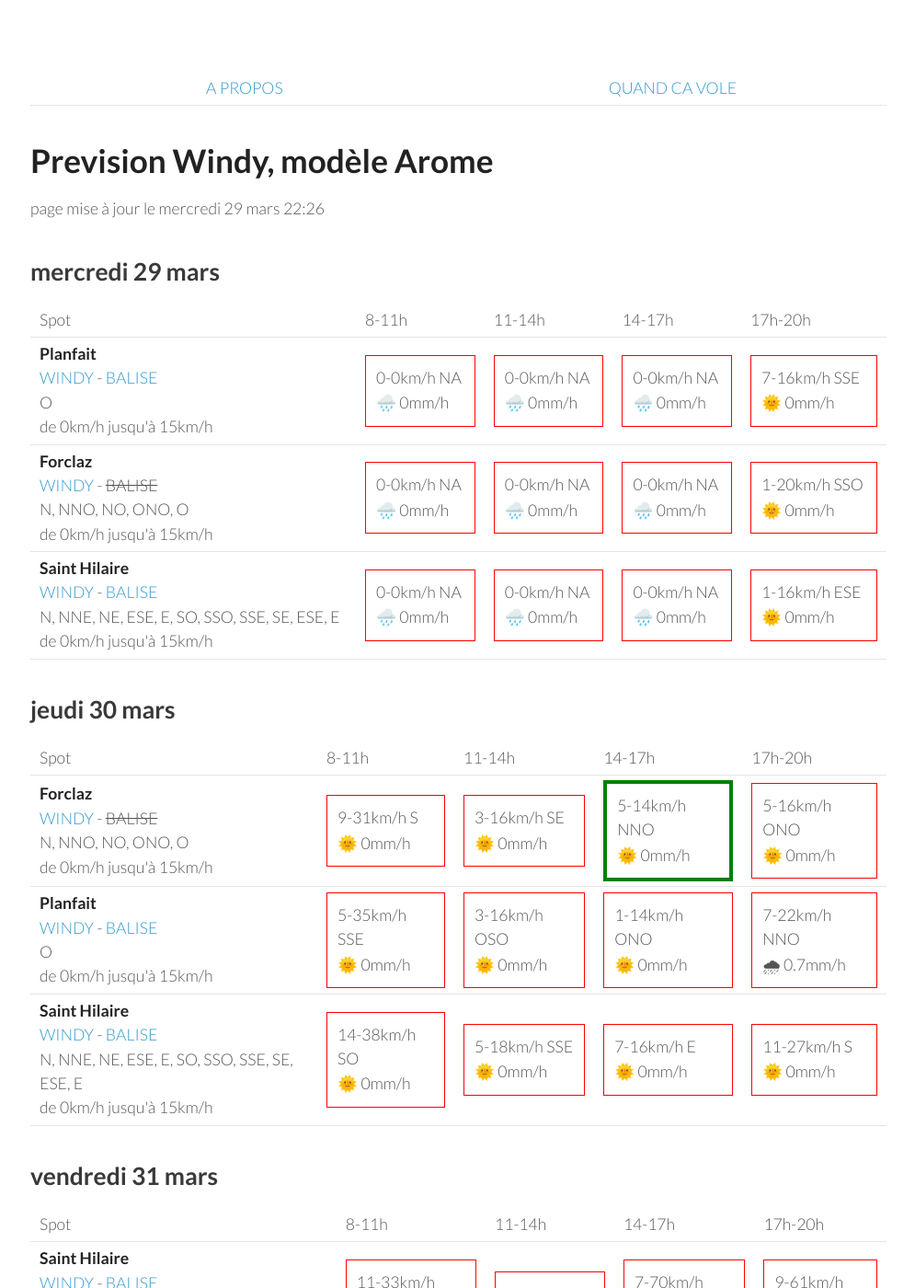
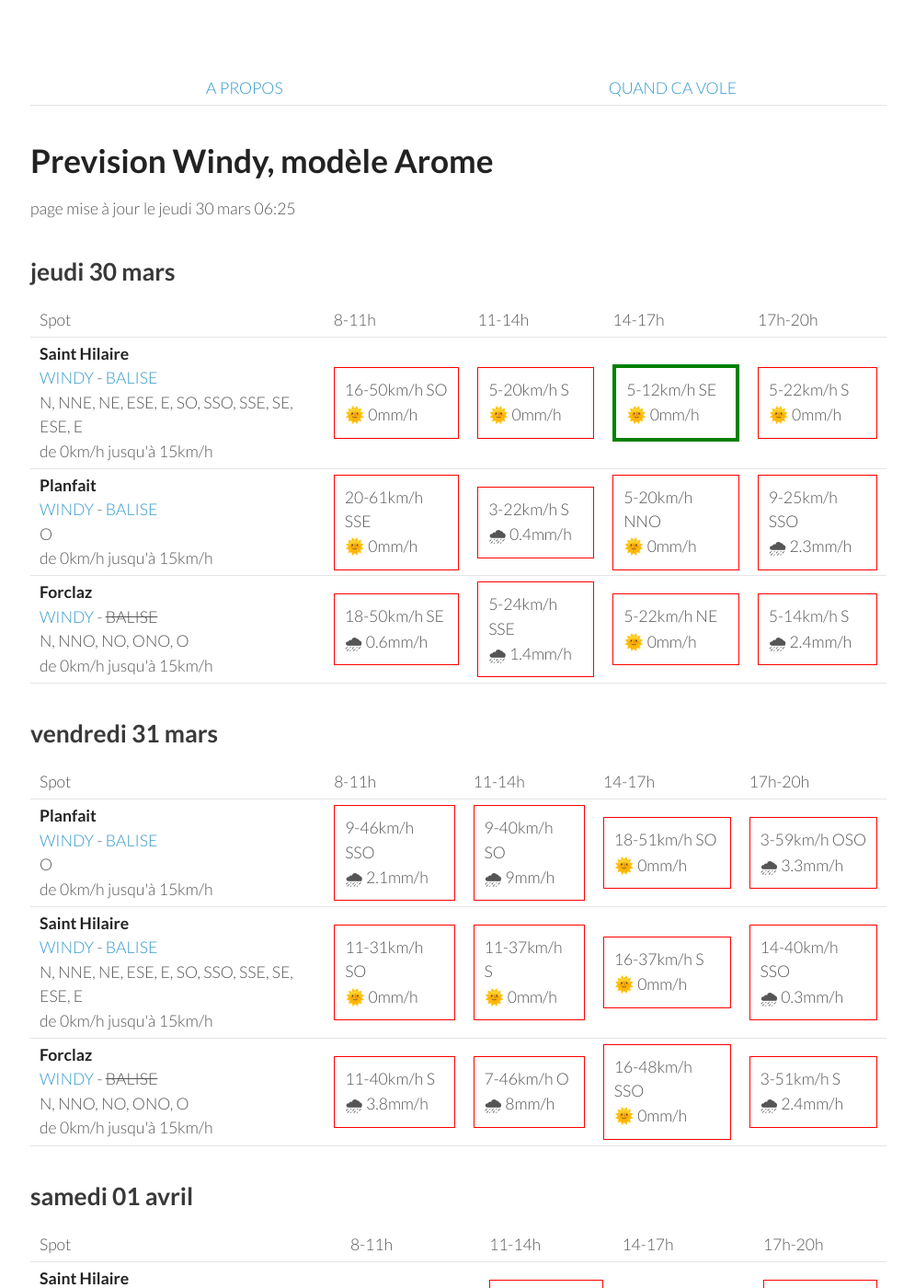
Before and after one commit to parapente-dans-le-nord/parapente-dans-le-nord.github.io, a Jekyll site: the page built from alpes_nord.markdown, in a window 1280 px wide and 1400 px high. Shown: the whole window at 92% size, without its empty margins (25-1020 px from the left). Built offline with Jekyll 4.4.1, drawn with Linux system fonts in a browser that asks for light colours; some of the changed text lies outside the part shown.

Commit message:
update index.markdown

```diff
--- a/alpes_nord.markdown
+++ b/alpes_nord.markdown
@@ -7,51 +7,8 @@ title:  "Tous les spots"
 {: .links}
 
 # Prevision Windy, modèle Arome
-page mise à jour le mercredi 29 mars 22:26
+page mise à jour le jeudi 30 mars 06:25
 
-## mercredi 29 mars
-
-{::nomarkdown}
-<table>
-  <tbody>
-    <tr>
-      <td>Spot</td>
-      <td>8-11h</td>
-      <td>11-14h</td>
-      <td>14-17h</td>
-      <td>17h-20h</td>
-    </tr>
-<tr>
-        <td><strong>Planfait</strong><br><a href="https://windy.com/45.853/6.223?45.415,6.223,8">WINDY</a> - <span class=""><a href="https://www.openwindmap.org/PP496">BALISE</a> </span><br> <span class="vent-favorable">O</span><br><span class="force-vent">de 0km/h jusqu'à 15km/h</span> </td>
-
-            <td><div class="not-flyable"><p>0-0km/h NA</p><p>🌧️ 0mm/h</p></div></td>
-            <td><div class="not-flyable"><p>0-0km/h NA</p><p>🌧️ 0mm/h</p></div></td>
-            <td><div class="not-flyable"><p>0-0km/h NA</p><p>🌧️ 0mm/h</p></div></td>
-            <td><div class="not-flyable"><p>7-16km/h SSE</p><p>🌞 0mm/h</p></div></td>
-
-    </tr>
-<tr>
-        <td><strong>Forclaz</strong><br><a href="https://windy.com/45.814/6.247?45.375,6.246,8,m:eVwaglz">WINDY</a> - <span class="no-balise"> BALISE </span><br> <span class="vent-favorable">N, NNO, NO, ONO, O</span><br><span class="force-vent">de 0km/h jusqu'à 15km/h</span> </td>
-
-            <td><div class="not-flyable"><p>0-0km/h NA</p><p>🌧️ 0mm/h</p></div></td>
-            <td><div class="not-flyable"><p>0-0km/h NA</p><p>🌧️ 0mm/h</p></div></td>
-            <td><div class="not-flyable"><p>0-0km/h NA</p><p>🌧️ 0mm/h</p></div></td>
-            <td><div class="not-flyable"><p>1-20km/h SSO</p><p>🌞 0mm/h</p></div></td>
-
-    </tr>
-<tr>
-        <td><strong>Saint Hilaire</strong><br><a href="https://windy.com/45.307/5.888?45.087,5.889,9,m:eUFagkX">WINDY</a> - <span class=""><a href="http://www.balisemeteo.com/balise.php?idBalise=61">BALISE</a> </span><br> <span class="vent-favorable">N, NNE, NE, ESE, E, SO, SSO, SSE, SE, ESE, E</span><br><span class="force-vent">de 0km/h jusqu'à 15km/h</span> </td>
-
-            <td><div class="not-flyable"><p>0-0km/h NA</p><p>🌧️ 0mm/h</p></div></td>
-            <td><div class="not-flyable"><p>0-0km/h NA</p><p>🌧️ 0mm/h</p></div></td>
-            <td><div class="not-flyable"><p>0-0km/h NA</p><p>🌧️ 0mm/h</p></div></td>
-            <td><div class="not-flyable"><p>1-16km/h ESE</p><p>🌞 0mm/h</p></div></td>
-
-    </tr>
-
-</tbody>
-</table>
-{:/}
 ## jeudi 30 mars
 
 {::nomarkdown}
@@ -65,32 +22,32 @@ page mise à jour le mercredi 29 mars 22:26
       <td>17h-20h</td>
     </tr>
 <tr>
-        <td><strong>Forclaz</strong><br><a href="https://windy.com/45.814/6.247?45.375,6.246,8,m:eVwaglz">WINDY</a> - <span class="no-balise"> BALISE </span><br> <span class="vent-favorable">N, NNO, NO, ONO, O</span><br><span class="force-vent">de 0km/h jusqu'à 15km/h</span> </td>
+        <td><strong>Saint Hilaire</strong><br><a href="https://windy.com/45.307/5.888?45.087,5.889,9,m:eUFagkX">WINDY</a> - <span class=""><a href="http://www.balisemeteo.com/balise.php?idBalise=61">BALISE</a> </span><br> <span class="vent-favorable">N, NNE, NE, ESE, E, SO, SSO, SSE, SE, ESE, E</span><br><span class="force-vent">de 0km/h jusqu'à 15km/h</span> </td>
 
-            <td><div class="not-flyable"><p>9-31km/h S</p><p>🌞 0mm/h</p></div></td>
-            <td><div class="not-flyable"><p>3-16km/h SE</p><p>🌞 0mm/h</p></div></td>
-            <td><div class="flyable"><p>5-14km/h NNO</p><p>🌞 0mm/h</p></div></td>
-            <td><div class="not-flyable"><p>5-16km/h ONO</p><p>🌞 0mm/h</p></div></td>
+            <td><div class="not-flyable"><p>16-50km/h SO</p><p>🌞 0mm/h</p></div></td>
+            <td><div class="not-flyable"><p>5-20km/h S</p><p>🌞 0mm/h</p></div></td>
+            <td><div class="flyable"><p>5-12km/h SE</p><p>🌞 0mm/h</p></div></td>
+            <td><div class="not-flyable"><p>5-22km/h S</p><p>🌞 0mm/h</p></div></td>
 
 
     </tr>
 <tr>
         <td><strong>Planfait</strong><br><a href="https://windy.com/45.853/6.223?45.415,6.223,8">WINDY</a> - <span class=""><a href="https://www.openwindmap.org/PP496">BALISE</a> </span><br> <span class="vent-favorable">O</span><br><span class="force-vent">de 0km/h jusqu'à 15km/h</span> </td>
 
-            <td><div class="not-flyable"><p>5-35km/h SSE</p><p>🌞 0mm/h</p></div></td>
-            <td><div class="not-flyable"><p>3-16km/h OSO</p><p>🌞 0mm/h</p></div></td>
-            <td><div class="not-flyable"><p>1-14km/h ONO</p><p>🌞 0mm/h</p></div></td>
-            <td><div class="not-flyable"><p>7-22km/h NNO</p><p>🌧 0.7mm/h</p></div></td>
+            <td><div class="not-flyable"><p>20-61km/h SSE</p><p>🌞 0mm/h</p></div></td>
+            <td><div class="not-flyable"><p>3-22km/h S</p><p>🌧 0.4mm/h</p></div></td>
+            <td><div class="not-flyable"><p>5-20km/h NNO</p><p>🌞 0mm/h</p></div></td>
+            <td><div class="not-flyable"><p>9-25km/h SSO</p><p>🌧 2.3mm/h</p></div></td>
 
 
     </tr>
 <tr>
-        <td><strong>Saint Hilaire</strong><br><a href="https://windy.com/45.307/5.888?45.087,5.889,9,m:eUFagkX">WINDY</a> - <span class=""><a href="http://www.balisemeteo.com/balise.php?idBalise=61">BALISE</a> </span><br> <span class="vent-favorable">N, NNE, NE, ESE, E, SO, SSO, SSE, SE, ESE, E</span><br><span class="force-vent">de 0km/h jusqu'à 15km/h</span> </td>
+        <td><strong>Forclaz</strong><br><a href="https://windy.com/45.814/6.247?45.375,6.246,8,m:eVwaglz">WINDY</a> - <span class="no-balise"> BALISE </span><br> <span class="vent-favorable">N, NNO, NO, ONO, O</span><br><span class="force-vent">de 0km/h jusqu'à 15km/h</span> </td>
 
-            <td><div class="not-flyable"><p>14-38km/h SO</p><p>🌞 0mm/h</p></div></td>
-            <td><div class="not-flyable"><p>5-18km/h SSE</p><p>🌞 0mm/h</p></div></td>
-            <td><div class="not-flyable"><p>7-16km/h E</p><p>🌞 0mm/h</p></div></td>
-            <td><div class="not-flyable"><p>11-27km/h S</p><p>🌞 0mm/h</p></div></td>
+            <td><div class="not-flyable"><p>18-50km/h SE</p><p>🌧 0.6mm/h</p></div></td>
+            <td><div class="not-flyable"><p>5-24km/h SSE</p><p>🌧 1.4mm/h</p></div></td>
+            <td><div class="not-flyable"><p>5-22km/h NE</p><p>🌞 0mm/h</p></div></td>
+            <td><div class="not-flyable"><p>5-14km/h S</p><p>🌧 2.4mm/h</p></div></td>
 
 
     </tr>
@@ -111,32 +68,32 @@ page mise à jour le mercredi 29 mars 22:26
       <td>17h-20h</td>
     </tr>
 <tr>
-        <td><strong>Saint Hilaire</strong><br><a href="https://windy.com/45.307/5.888?45.087,5.889,9,m:eUFagkX">WINDY</a> - <span class=""><a href="http://www.balisemeteo.com/balise.php?idBalise=61">BALISE</a> </span><br> <span class="vent-favorable">N, NNE, NE, ESE, E, SO, SSO, SSE, SE, ESE, E</span><br><span class="force-vent">de 0km/h jusqu'à 15km/h</span> </td>
+        <td><strong>Planfait</strong><br><a href="https://windy.com/45.853/6.223?45.415,6.223,8">WINDY</a> - <span class=""><a href="https://www.openwindmap.org/PP496">BALISE</a> </span><br> <span class="vent-favorable">O</span><br><span class="force-vent">de 0km/h jusqu'à 15km/h</span> </td>
 
-            <td><div class="not-flyable"><p>11-33km/h SSO</p><p>🌞 0mm/h</p></div></td>
-            <td><div class="not-flyable"><p>9-64km/h S</p><p>🌧 6mm/h</p></div></td>
-            <td><div class="not-flyable"><p>7-70km/h SSO</p><p>🌧 1.7mm/h</p></div></td>
-            <td><div class="not-flyable"><p>9-61km/h SO</p><p>🌧 2.4mm/h</p></div></td>
+            <td><div class="not-flyable"><p>9-46km/h SSO</p><p>🌧 2.1mm/h</p></div></td>
+            <td><div class="not-flyable"><p>9-40km/h SO</p><p>🌧 9mm/h</p></div></td>
+            <td><div class="not-flyable"><p>18-51km/h SO</p><p>🌞 0mm/h</p></div></td>
+            <td><div class="not-flyable"><p>3-59km/h OSO</p><p>🌧 3.3mm/h</p></div></td>
 
 
     </tr>
 <tr>
-        <td><strong>Planfait</strong><br><a href="https://windy.com/45.853/6.223?45.415,6.223,8">WINDY</a> - <span class=""><a href="https://www.openwindmap.org/PP496">BALISE</a> </span><br> <span class="vent-favorable">O</span><br><span class="force-vent">de 0km/h jusqu'à 15km/h</span> </td>
+        <td><strong>Saint Hilaire</strong><br><a href="https://windy.com/45.307/5.888?45.087,5.889,9,m:eUFagkX">WINDY</a> - <span class=""><a href="http://www.balisemeteo.com/balise.php?idBalise=61">BALISE</a> </span><br> <span class="vent-favorable">N, NNE, NE, ESE, E, SO, SSO, SSE, SE, ESE, E</span><br><span class="force-vent">de 0km/h jusqu'à 15km/h</span> </td>
 
-            <td><div class="not-flyable"><p>12-44km/h S</p><p>🌧 2.6mm/h</p></div></td>
-            <td><div class="not-flyable"><p>7-46km/h SE</p><p>🌧 6mm/h</p></div></td>
-            <td><div class="not-flyable"><p>9-59km/h SO</p><p>🌧 4.4mm/h</p></div></td>
-            <td><div class="not-flyable"><p>7-59km/h S</p><p>🌧 4.9mm/h</p></div></td>
+            <td><div class="not-flyable"><p>11-31km/h SO</p><p>🌞 0mm/h</p></div></td>
+            <td><div class="not-flyable"><p>11-37km/h S</p><p>🌞 0mm/h</p></div></td>
+            <td><div class="not-flyable"><p>16-37km/h S</p><p>🌞 0mm/h</p></div></td>
+            <td><div class="not-flyable"><p>14-40km/h SSO</p><p>🌧 0.3mm/h</p></div></td>
 
 
     </tr>
 <tr>
         <td><strong>Forclaz</strong><br><a href="https://windy.com/45.814/6.247?45.375,6.246,8,m:eVwaglz">WINDY</a> - <span class="no-balise"> BALISE </span><br> <span class="vent-favorable">N, NNO, NO, ONO, O</span><br><span class="force-vent">de 0km/h jusqu'à 15km/h</span> </td>
 
-            <td><div class="not-flyable"><p>12-37km/h SSE</p><p>🌧 4.2mm/h</p></div></td>
-            <td><div class="not-flyable"><p>5-46km/h SE</p><p>🌧 6mm/h</p></div></td>
-            <td><div class="not-flyable"><p>7-59km/h SO</p><p>🌧 4.5mm/h</p></div></td>
-            <td><div class="not-flyable"><p>5-61km/h S</p><p>🌧 4.4mm/h</p></div></td>
+            <td><div class="not-flyable"><p>11-40km/h S</p><p>🌧 3.8mm/h</p></div></td>
+            <td><div class="not-flyable"><p>7-46km/h O</p><p>🌧 8mm/h</p></div></td>
+            <td><div class="not-flyable"><p>16-48km/h SSO</p><p>🌞 0mm/h</p></div></td>
+            <td><div class="not-flyable"><p>3-51km/h S</p><p>🌧 2.4mm/h</p></div></td>
 
 
     </tr>
@@ -157,32 +114,32 @@ page mise à jour le mercredi 29 mars 22:26
       <td>17h-20h</td>
     </tr>
 <tr>
+        <td><strong>Saint Hilaire</strong><br><a href="https://windy.com/45.307/5.888?45.087,5.889,9,m:eUFagkX">WINDY</a> - <span class=""><a href="http://www.balisemeteo.com/balise.php?idBalise=61">BALISE</a> </span><br> <span class="vent-favorable">N, NNE, NE, ESE, E, SO, SSO, SSE, SE, ESE, E</span><br><span class="force-vent">de 0km/h jusqu'à 15km/h</span> </td>
+
+            <td><div class="not-flyable"><p>5-38km/h S</p><p>🌧 0.9mm/h</p></div></td>
+            <td><div class="not-flyable"><p>7-55km/h SO</p><p>🌧 4mm/h</p></div></td>
+            <td><div class="not-flyable"><p>5-51km/h SO</p><p>🌧 8mm/h</p></div></td>
+            <td><div class="not-flyable"><p>3-38km/h SO</p><p>🌧 4mm/h</p></div></td>
+
+
+    </tr>
+<tr>
         <td><strong>Planfait</strong><br><a href="https://windy.com/45.853/6.223?45.415,6.223,8">WINDY</a> - <span class=""><a href="https://www.openwindmap.org/PP496">BALISE</a> </span><br> <span class="vent-favorable">O</span><br><span class="force-vent">de 0km/h jusqu'à 15km/h</span> </td>
 
-            <td><div class="not-flyable"><p>7-31km/h SE</p><p>🌧 3mm/h</p></div></td>
-            <td><div class="not-flyable"><p>3-29km/h SE</p><p>🌧 3mm/h</p></div></td>
-            <td><div class="not-flyable"><p>5-25km/h SSE</p><p>🌧 4mm/h</p></div></td>
-            <td><div class="not-flyable"><p>3-31km/h S</p><p>🌧 2.7mm/h</p></div></td>
+            <td><div class="not-flyable"><p>5-33km/h SE</p><p>🌧 6mm/h</p></div></td>
+            <td><div class="not-flyable"><p>3-27km/h SE</p><p>🌧 3.5mm/h</p></div></td>
+            <td><div class="not-flyable"><p>5-35km/h SSO</p><p>🌧 4mm/h</p></div></td>
+            <td><div class="not-flyable"><p>5-38km/h SO</p><p>🌧 4mm/h</p></div></td>
 
 
     </tr>
 <tr>
         <td><strong>Forclaz</strong><br><a href="https://windy.com/45.814/6.247?45.375,6.246,8,m:eVwaglz">WINDY</a> - <span class="no-balise"> BALISE </span><br> <span class="vent-favorable">N, NNO, NO, ONO, O</span><br><span class="force-vent">de 0km/h jusqu'à 15km/h</span> </td>
 
-            <td><div class="not-flyable"><p>5-31km/h SE</p><p>🌧 4mm/h</p></div></td>
-            <td><div class="not-flyable"><p>3-29km/h SE</p><p>🌧 3.6mm/h</p></div></td>
-            <td><div class="not-flyable"><p>5-24km/h SSE</p><p>🌧 4mm/h</p></div></td>
-            <td><div class="not-flyable"><p>3-31km/h SSE</p><p>🌧 2.6mm/h</p></div></td>
-
-
-    </tr>
-<tr>
-        <td><strong>Saint Hilaire</strong><br><a href="https://windy.com/45.307/5.888?45.087,5.889,9,m:eUFagkX">WINDY</a> - <span class=""><a href="http://www.balisemeteo.com/balise.php?idBalise=61">BALISE</a> </span><br> <span class="vent-favorable">N, NNE, NE, ESE, E, SO, SSO, SSE, SE, ESE, E</span><br><span class="force-vent">de 0km/h jusqu'à 15km/h</span> </td>
-
-            <td><div class="not-flyable"><p>3-38km/h S</p><p>🌧 1mm/h</p></div></td>
-            <td><div class="not-flyable"><p>7-48km/h SSO</p><p>🌧 1.1mm/h</p></div></td>
-            <td><div class="not-flyable"><p>5-48km/h SSO</p><p>🌧 1.1mm/h</p></div></td>
-            <td><div class="not-flyable"><p>3-35km/h SSO</p><p>🌧 2.3mm/h</p></div></td>
+            <td><div class="not-flyable"><p>3-35km/h ESE</p><p>🌧 9mm/h</p></div></td>
+            <td><div class="not-flyable"><p>3-27km/h SE</p><p>🌧 4.6mm/h</p></div></td>
+            <td><div class="not-flyable"><p>5-35km/h SO</p><p>🌧 2.4mm/h</p></div></td>
+            <td><div class="not-flyable"><p>5-38km/h SO</p><p>🌧 1.7mm/h</p></div></td>
 
 
     </tr>
@@ -205,30 +162,30 @@ page mise à jour le mercredi 29 mars 22:26
 <tr>
         <td><strong>Saint Hilaire</strong><br><a href="https://windy.com/45.307/5.888?45.087,5.889,9,m:eUFagkX">WINDY</a> - <span class=""><a href="http://www.balisemeteo.com/balise.php?idBalise=61">BALISE</a> </span><br> <span class="vent-favorable">N, NNE, NE, ESE, E, SO, SSO, SSE, SE, ESE, E</span><br><span class="force-vent">de 0km/h jusqu'à 15km/h</span> </td>
 
-            <td><div class="not-flyable"><p>3-38km/h NE</p><p>🌧 1.9mm/h</p></div></td>
-            <td><div class="not-flyable"><p>3-35km/h N</p><p>🌧 1.3mm/h</p></div></td>
-            <td><div class="not-flyable"><p>3-37km/h NNE</p><p>🌧 0.7mm/h</p></div></td>
-            <td><div class="not-flyable"><p>5-44km/h NNE</p><p>🌧 0.7mm/h</p></div></td>
+            <td><div class="not-flyable"><p>1-31km/h E</p><p>🌧 3mm/h</p></div></td>
+            <td><div class="not-flyable"><p>1-27km/h ENE</p><p>🌧 3mm/h</p></div></td>
+            <td><div class="not-flyable"><p>5-25km/h NNO</p><p>🌧 0.9mm/h</p></div></td>
+            <td><div class="not-flyable"><p>5-33km/h NNE</p><p>🌧 0.3mm/h</p></div></td>
+
+
+    </tr>
+<tr>
+        <td><strong>Planfait</strong><br><a href="https://windy.com/45.853/6.223?45.415,6.223,8">WINDY</a> - <span class=""><a href="https://www.openwindmap.org/PP496">BALISE</a> </span><br> <span class="vent-favorable">O</span><br><span class="force-vent">de 0km/h jusqu'à 15km/h</span> </td>
+
+            <td><div class="not-flyable"><p>3-16km/h SSE</p><p>🌧 2mm/h</p></div></td>
+            <td><div class="not-flyable"><p>3-16km/h S</p><p>🌧 3mm/h</p></div></td>
+            <td><div class="not-flyable"><p>3-16km/h OSO</p><p>🌧 1.4mm/h</p></div></td>
+            <td><div class="not-flyable"><p>5-18km/h NO</p><p>🌧 0.5mm/h</p></div></td>
 
 
     </tr>
 <tr>
         <td><strong>Forclaz</strong><br><a href="https://windy.com/45.814/6.247?45.375,6.246,8,m:eVwaglz">WINDY</a> - <span class="no-balise"> BALISE </span><br> <span class="vent-favorable">N, NNO, NO, ONO, O</span><br><span class="force-vent">de 0km/h jusqu'à 15km/h</span> </td>
 
-            <td><div class="not-flyable"><p>1-20km/h SSO</p><p>🌧 0.5mm/h</p></div></td>
-            <td><div class="not-flyable"><p>1-20km/h ONO</p><p>🌧 3.2mm/h</p></div></td>
-            <td><div class="not-flyable"><p>3-24km/h NNO</p><p>🌧 1mm/h</p></div></td>
-            <td><div class="not-flyable"><p>5-31km/h NNO</p><p>🌧 0.7mm/h</p></div></td>
-
-
-    </tr>
-<tr>
-        <td><strong>Planfait</strong><br><a href="https://windy.com/45.853/6.223?45.415,6.223,8">WINDY</a> - <span class=""><a href="https://www.openwindmap.org/PP496">BALISE</a> </span><br> <span class="vent-favorable">O</span><br><span class="force-vent">de 0km/h jusqu'à 15km/h</span> </td>
-
-            <td><div class="not-flyable"><p>1-18km/h SSO</p><p>🌧 0.7mm/h</p></div></td>
-            <td><div class="not-flyable"><p>1-18km/h ONO</p><p>🌧 3mm/h</p></div></td>
-            <td><div class="not-flyable"><p>5-24km/h NNO</p><p>🌧 1mm/h</p></div></td>
-            <td><div class="not-flyable"><p>5-33km/h NNO</p><p>🌧 0.7mm/h</p></div></td>
+            <td><div class="not-flyable"><p>1-16km/h SSE</p><p>🌧 2mm/h</p></div></td>
+            <td><div class="not-flyable"><p>1-16km/h S</p><p>🌧 3mm/h</p></div></td>
+            <td><div class="not-flyable"><p>3-16km/h OSO</p><p>🌧 1.2mm/h</p></div></td>
+            <td><div class="not-flyable"><p>5-20km/h NO</p><p>🌧 0.5mm/h</p></div></td>
 
 
     </tr>
@@ -251,30 +208,30 @@ page mise à jour le mercredi 29 mars 22:26
 <tr>
         <td><strong>Forclaz</strong><br><a href="https://windy.com/45.814/6.247?45.375,6.246,8,m:eVwaglz">WINDY</a> - <span class="no-balise"> BALISE </span><br> <span class="vent-favorable">N, NNO, NO, ONO, O</span><br><span class="force-vent">de 0km/h jusqu'à 15km/h</span> </td>
 
-            <td><div class="not-flyable"><p>3-29km/h NO</p><p>🌞 0mm/h</p></div></td>
-            <td><div class="not-flyable"><p>5-31km/h NNO</p><p>🌞 0mm/h</p></div></td>
-            <td><div class="not-flyable"><p>9-40km/h N</p><p>🌞 0mm/h</p></div></td>
-            <td><div class="not-flyable"><p>9-44km/h N</p><p>🌞 0mm/h</p></div></td>
+            <td><div class="not-flyable"><p>1-22km/h ONO</p><p>🌞 0mm/h</p></div></td>
+            <td><div class="not-flyable"><p>7-31km/h NNO</p><p>🌧 0.2mm/h</p></div></td>
+            <td><div class="not-flyable"><p>11-40km/h N</p><p>🌞 0mm/h</p></div></td>
+            <td><div class="not-flyable"><p>11-46km/h NNO</p><p>🌞 0mm/h</p></div></td>
 
 
     </tr>
 <tr>
         <td><strong>Saint Hilaire</strong><br><a href="https://windy.com/45.307/5.888?45.087,5.889,9,m:eUFagkX">WINDY</a> - <span class=""><a href="http://www.balisemeteo.com/balise.php?idBalise=61">BALISE</a> </span><br> <span class="vent-favorable">N, NNE, NE, ESE, E, SO, SSO, SSE, SE, ESE, E</span><br><span class="force-vent">de 0km/h jusqu'à 15km/h</span> </td>
 
-            <td><div class="not-flyable"><p>5-46km/h NE</p><p>🌞 0mm/h</p></div></td>
-            <td><div class="not-flyable"><p>7-51km/h NNE</p><p>🌞 0mm/h</p></div></td>
-            <td><div class="not-flyable"><p>11-53km/h NNE</p><p>🌞 0mm/h</p></div></td>
-            <td><div class="not-flyable"><p>7-53km/h NNE</p><p>🌞 0mm/h</p></div></td>
+            <td><div class="not-flyable"><p>5-40km/h NNE</p><p>🌞 0mm/h</p></div></td>
+            <td><div class="not-flyable"><p>7-46km/h NNE</p><p>🌞 0mm/h</p></div></td>
+            <td><div class="not-flyable"><p>9-48km/h NNE</p><p>🌧 0.5mm/h</p></div></td>
+            <td><div class="not-flyable"><p>9-48km/h NNE</p><p>🌧 0.3mm/h</p></div></td>
 
 
     </tr>
 <tr>
         <td><strong>Planfait</strong><br><a href="https://windy.com/45.853/6.223?45.415,6.223,8">WINDY</a> - <span class=""><a href="https://www.openwindmap.org/PP496">BALISE</a> </span><br> <span class="vent-favorable">O</span><br><span class="force-vent">de 0km/h jusqu'à 15km/h</span> </td>
 
-            <td><div class="not-flyable"><p>5-33km/h N</p><p>🌞 0mm/h</p></div></td>
-            <td><div class="not-flyable"><p>9-38km/h N</p><p>🌞 0mm/h</p></div></td>
-            <td><div class="not-flyable"><p>12-48km/h N</p><p>🌞 0mm/h</p></div></td>
-            <td><div class="not-flyable"><p>11-50km/h N</p><p>🌞 0mm/h</p></div></td>
+            <td><div class="not-flyable"><p>3-25km/h NNO</p><p>🌞 0mm/h</p></div></td>
+            <td><div class="not-flyable"><p>9-35km/h N</p><p>🌧 0.2mm/h</p></div></td>
+            <td><div class="not-flyable"><p>12-44km/h N</p><p>🌞 0mm/h</p></div></td>
+            <td><div class="not-flyable"><p>12-50km/h N</p><p>🌞 0mm/h</p></div></td>
 
 
     </tr>
```
